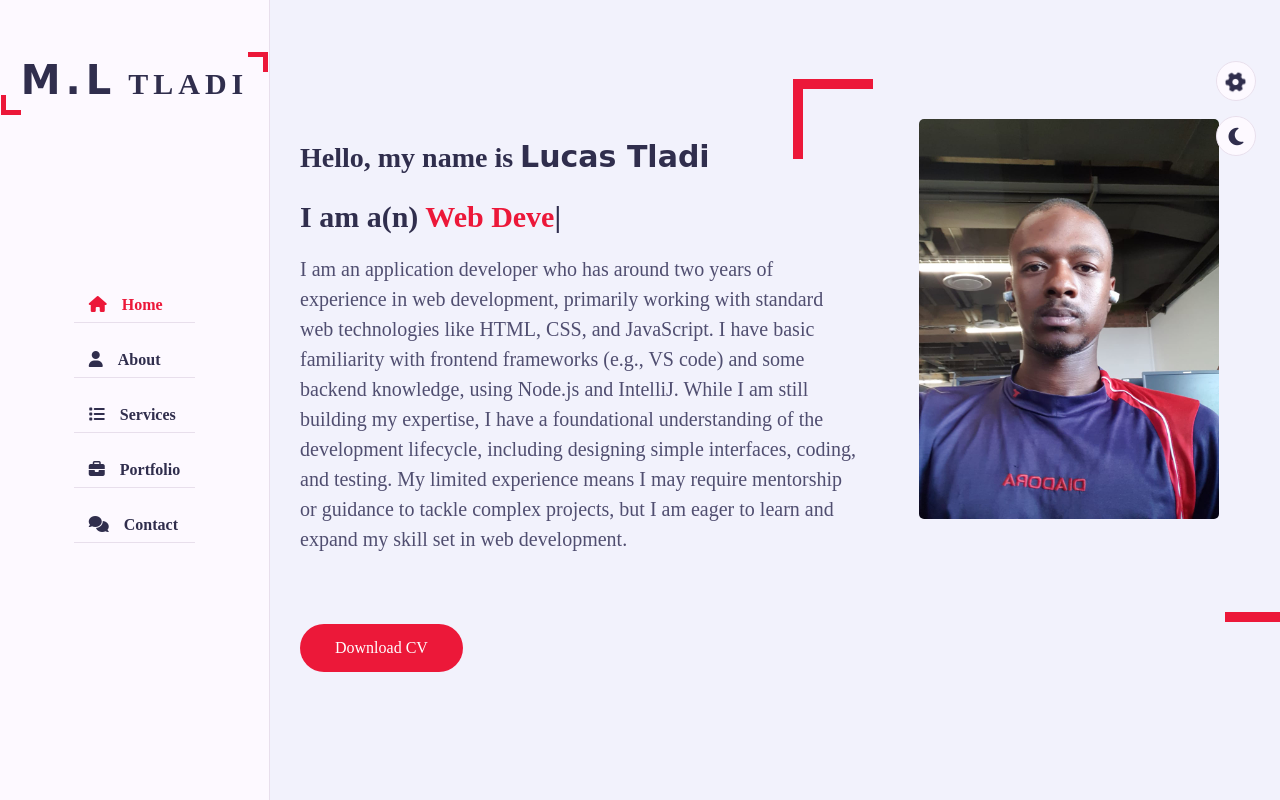
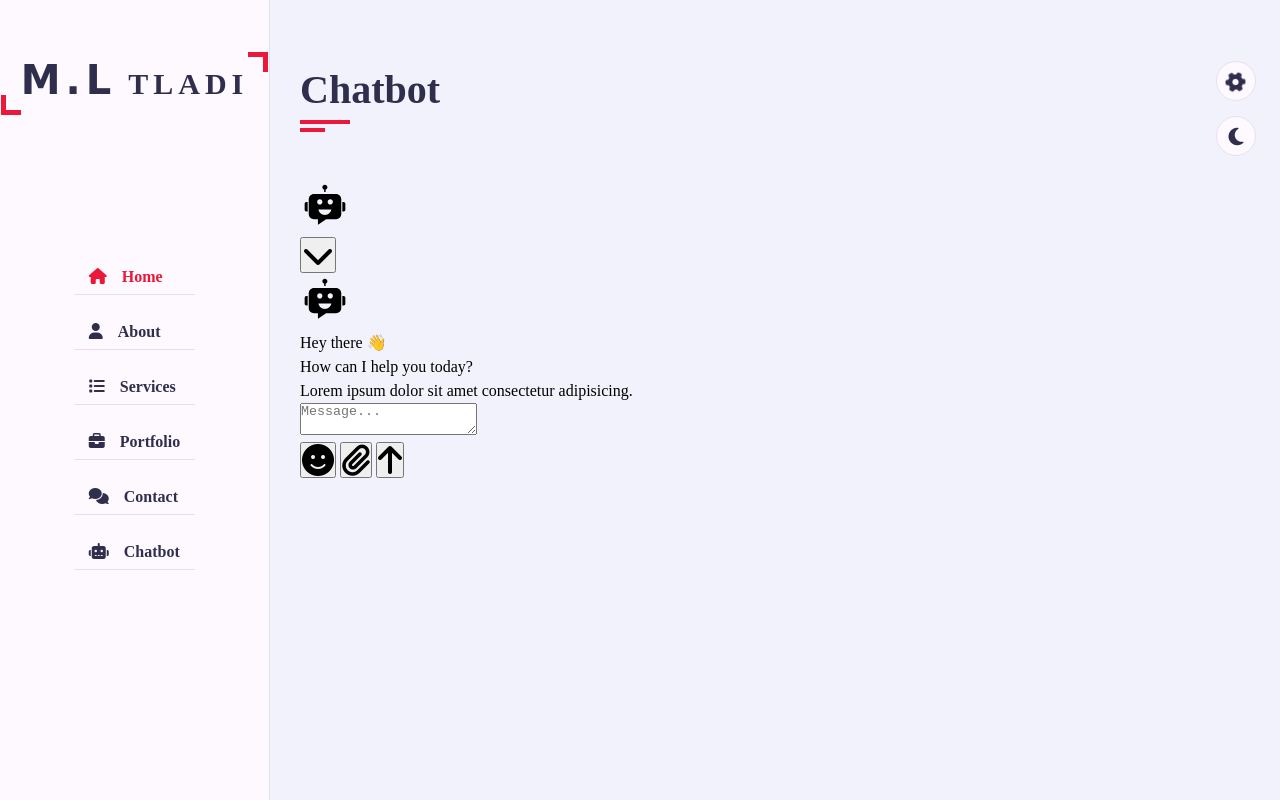
Before and after one commit to LJ-II/Portfolio, a website: page index.html in a window 1280 px wide. Drawn offline with nearby package versions, Linux system fonts and the light colour scheme.

Commit message:
latest
Integrating a chatbot within my website via HTML and CSS

```diff
--- a/css/style.css
+++ b/css/style.css
@@ -78,7 +78,7 @@ ul
 }
 .hidden
 {
-    display: none;
+    display: none !important;
 }
 .padd-15
 {
@@ -1003,9 +1003,6 @@ h3.my-profession
   {
     margin-right: 8px;
     font-size: 20px;
-    display: inline-block; /* Ensure the icon is treated as a block for better alignment */
-    vertical-align: middle; /* Align icon vertically with text */
-    text-align: center; /* Center icon in its container (optional) */
   }
   .social-links a {
     margin-right: 15px;
@@ -1024,3 +1021,10 @@ h3.my-profession
     background-color: white;
     font-size: 0.9rem;
   }
+  /* Chatbot*/
+  .chatbot-title
+  {
+    color: var(--skin-color);
+    text-align: center;
+    font-size: 25px;
+  }
--- a/index.html
+++ b/index.html
@@ -16,6 +16,7 @@
          <link rel = "stylesheet" href = "css/skins/color-4.css" class="alternate-style" title="color-4" disabled>
          <link rel = "stylesheet" href = "css/skins/color-5.css" class="alternate-style" title="color-5" disabled>
          <link rel="stylesheet" href="css/style-switcher.css">
+
     </head>
     <body>
         <!-- ===== Main Container Start ===== -->
@@ -34,13 +35,14 @@
                     <li><a href="#services"><i class="fa fa-list"></i>Services</a></li>
                     <li><a href="#portfolio"><i class="fa fa-briefcase"></i>Portfolio</a></li>
                     <li><a href="#contact"><i class="fa fa-comments"></i>Contact</a></li>
+                    <li><a href="#chatbot"><i class="fa fa-robot"></i>Chatbot</a></li>
                 </ul>
              </div>
              <!-- ===== Aside End ===== -->
               <!-- ===== Main Content Start ===== -->
                <div class="main-content">
                 <!-- ===== Home Section Start ===== -->
-                 <section class="home active section" id="home">
+                 <section class="home active section hidden" id="home">
                     <div class="container">
                         <div class="row">
                             <div class="home-info padd-15">
@@ -61,7 +63,7 @@
                  </section>
                  <!-- ===== Home Section End ===== -->
                   <!-- ===== About Section Start ===== -->
-                   <section class="about section" id="about">
+                   <section class="about section hidden" id="about">
                     <div class="container">
                         <div class="row">
                             <div class="section-title padd-15">
@@ -273,7 +275,7 @@
                    </section>
                    <!-- ===== About Section End ===== -->
                     <!-- ===== Services Section Start ===== -->
-                     <section class="service section" id="services">
+                     <section class="service section hidden" id="services">
                         <div class="container">
                             <div class="row">
                                 <div class="section-title padd-15">
@@ -392,7 +394,7 @@
                      </section>
                      <!-- ===== Services Section End ===== -->
                      <!-- ===== Portfolio Section Start ===== -->
-                      <section class="portfolio section" id="portfolio">
+                      <section class="portfolio section hidden" id="portfolio">
                         <div class="container">
                             <div class="row">
                                 <div class="section-title padd-15">
@@ -464,7 +466,7 @@
                       </section>
                       <!-- ===== Portfolio Section End ===== -->
                        <!-- ===== Contact Section Start ===== -->
-                        <section class="contact section" id="contact">
+                        <section class="contact section hidden" id="contact">
                             <div class="container">
                                 <div class="row">
                                     <div class="section-title padd-15">
@@ -560,7 +562,52 @@
               </footer>
              <!-- ===== Footer End ===== -->
               <!-- ===== Contact Section End ===== -->
-                        </section>
+            </section>
+                <!-- ===== Chatbot Section Start ===== -->
+                    <section class="chatbot section">
+                        <div class="container">
+                            <div class="row">
+                                <div class="section-title padd-15">
+                                    <h2>Chatbot</h2>
+                                </div>
+                            </div>
+                            <div class="chatbot-popup">
+                                <!-- Chatbot Header -->
+                                <div class="chat-header">
+                                    <div class="header-info">
+                                        <svg xmlns="http://www.w3.org/2000/svg" width="50" height="50" viewBox="0 0 1024 1024">
+                                            <path d="M738.3 287.6H285.7c-59 0-106.8 47.8-106.8 106.8v303.1c0 59 47.8 106.8 106.8 106.8h81.5v111.1c0 .7.8 1.1 1.4.7l166.9-110.6 41.8-.8h117.4l43.6-.4c59 0 106.8-47.8 106.8-106.8V394.5c0-59-47.8-106.9-106.8-106.9zM351.7 448.2c0-29.5 23.9-53.5 53.5-53.5s53.5 23.9 53.5 53.5-23.9 53.5-53.5 53.5-53.5-23.9-53.5-53.5zm157.9 267.1c-67.8 0-123.8-47.5-132.3-109h264.6c-8.6 61.5-64.5 109-132.3 109zm110-213.7c-29.5 0-53.5-23.9-53.5-53.5s23.9-53.5 53.5-53.5 53.5 23.9 53.5 53.5-23.9 53.5-53.5 53.5zM867.2 644.5V453.1h26.5c19.4 0 35.1 15.7 35.1 35.1v121.1c0 19.4-15.7 35.1-35.1 35.1h-26.5zM95.2 609.4V488.2c0-19.4 15.7-35.1 35.1-35.1h26.5v191.3h-26.5c-19.4 0-35.1-15.7-35.1-35.1zM561.5 149.6c0 23.4-15.6 43.3-36.9 49.7v44.9h-30v-44.9c-21.4-6.5-36.9-26.3-36.9-49.7 0-28.6 23.3-51.9 51.9-51.9s51.9 23.3 51.9 51.9z"></path>
+                                        </svg>
+                                    </div>
+                                    <button type="button" class="fa-solid fa-chevron-down fa-2x"></button>
+                                </div>
+                                <!-- Chatbot Body -->
+                                <div class="chat-body">
+                                    <div class="message bot-message">
+                                        <svg xmlns="http://www.w3.org/2000/svg" width="50" height="50" viewBox="0 0 1024 1024">
+                                            <path d="M738.3 287.6H285.7c-59 0-106.8 47.8-106.8 106.8v303.1c0 59 47.8 106.8 106.8 106.8h81.5v111.1c0 .7.8 1.1 1.4.7l166.9-110.6 41.8-.8h117.4l43.6-.4c59 0 106.8-47.8 106.8-106.8V394.5c0-59-47.8-106.9-106.8-106.9zM351.7 448.2c0-29.5 23.9-53.5 53.5-53.5s53.5 23.9 53.5 53.5-23.9 53.5-53.5 53.5-53.5-23.9-53.5-53.5zm157.9 267.1c-67.8 0-123.8-47.5-132.3-109h264.6c-8.6 61.5-64.5 109-132.3 109zm110-213.7c-29.5 0-53.5-23.9-53.5-53.5s23.9-53.5 53.5-53.5 53.5 23.9 53.5 53.5-23.9 53.5-53.5 53.5zM867.2 644.5V453.1h26.5c19.4 0 35.1 15.7 35.1 35.1v121.1c0 19.4-15.7 35.1-35.1 35.1h-26.5zM95.2 609.4V488.2c0-19.4 15.7-35.1 35.1-35.1h26.5v191.3h-26.5c-19.4 0-35.1-15.7-35.1-35.1zM561.5 149.6c0 23.4-15.6 43.3-36.9 49.7v44.9h-30v-44.9c-21.4-6.5-36.9-26.3-36.9-49.7 0-28.6 23.3-51.9 51.9-51.9s51.9 23.3 51.9 51.9z"></path>
+                                        </svg>
+                                        <div class="message-text">Hey there 👋<br /> How can I help you today?</div>
+                                    </div>
+                                    <div class="message user-message">
+                                        <div class="message-text">Lorem ipsum dolor sit amet consectetur adipisicing.</div>
+                                    </div>
+                                </div>
+                                <!-- Chatbot Footer -->
+                                <div class="chat-footer">
+                                    <form action="#" class="chat-form">
+                                        <textarea placeholder="Message..." class="message-input"></textarea>
+                                        <div class="chat-controls">
+                                            <button type="button" class="fa-solid fa-face-smile fa-2x"></button>
+                                            <button type="button" class="fa-solid fa-paperclip fa-2x"></button>
+                                            <button type="submit" class="fa-solid fa-arrow-up fa-2x"></button>
+                                        </div>
+                                    </form>
+                                </div>
+                            </div>
+                        </div>
+                    </section>
+                 <!-- ===== Chatbot Section End ===== -->
                </div>
                <!-- ===== Main Content End ===== -->
          </div>
```
